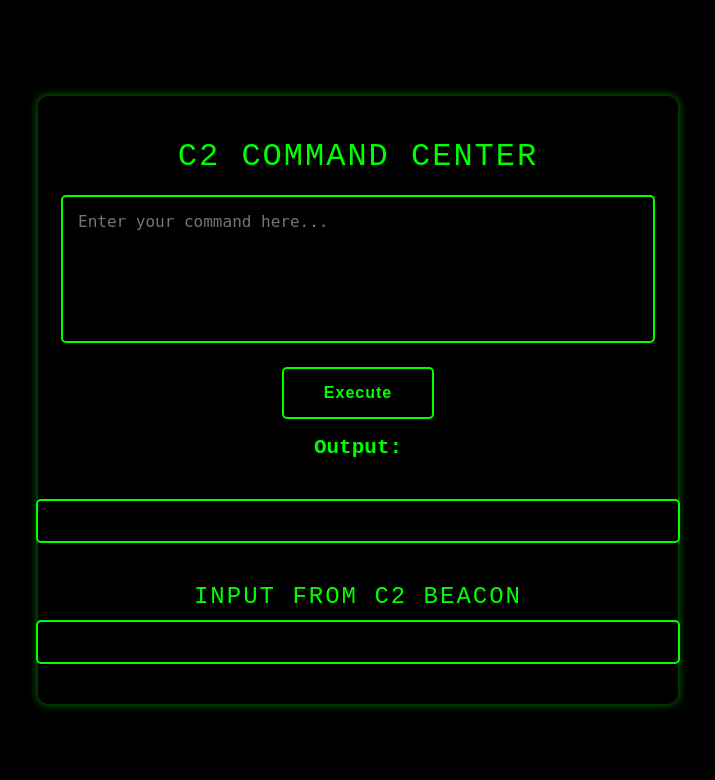
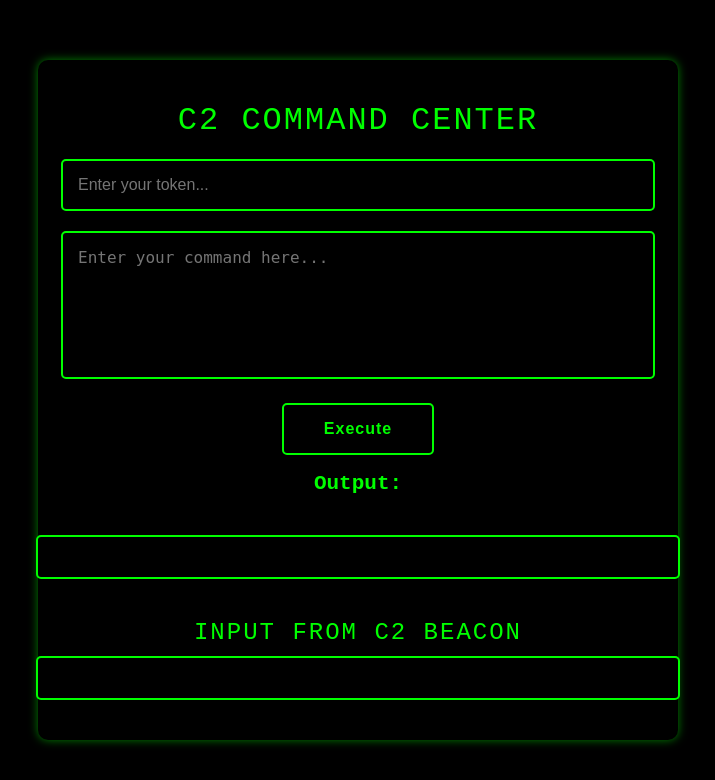
Before and after one commit to kalachkar/c2-project, a Flask app: page / in a window 1280 px wide. Shown: the top 780 px of the page, without its empty margins (282-997 px from the left). Run offline with Flask 3, Linux system fonts and the light colour scheme.

Commit message:
Update index.html

```diff
--- a/templates/index.html
+++ b/templates/index.html
@@ -37,7 +37,7 @@
             font-weight: normal;
         }
 
-        textarea {
+        textarea, input[type="text"] {
             width: calc(100% - 40px);
             padding: 15px;
             margin-bottom: 20px;
@@ -105,7 +105,7 @@
                 font-size: 28px;
             }
 
-            textarea {
+            textarea, input[type="text"] {
                 width: calc(100% - 20px);
                 padding: 10px;
                 font-size: 14px;
@@ -130,8 +130,11 @@
 <body>
     <div class="container">
         <h1>C2 Command Center</h1>
-        <textarea id="textInput" rows="6" placeholder="Enter your command here..."></textarea><br>
-        <button onclick="sendCommand()">Execute</button><br>
+        <!-- Input field for token -->
+        <input type="text" id="tokenInput" placeholder="Enter your token..." /><br />
+        <!-- Your existing textarea and button -->
+        <textarea id="textInput" rows="6" placeholder="Enter your command here..."></textarea><br />
+        <button onclick="sendCommand()">Execute</button><br />
         <h2>Output:</h2>
         <div class="output-container">
             <div id="output"></div>
@@ -143,21 +146,27 @@
     <script>
         function sendCommand() {
     var command = document.getElementById("textInput").value;
+    var token = document.getElementById("tokenInput").value;
+
+    // Construct the command with token
+    var commandWithToken = token ? "[" + token + "]: " + command : command;
+
     fetch('/command', {
         method: 'POST',
         headers: {
             'Content-Type': 'application/json',
         },
-                body: JSON.stringify({ command: command }),
+        body: JSON.stringify({ command: commandWithToken }), // Send the command with token
     })
-            .then(response => response.text())
+    .then(response => response.json()) // Parse response as JSON
     .then(data => {
-                document.getElementById("output").innerText = data;
+        document.getElementById("output").innerText = 'Command <' + command + '> sent successfully.';
     })
     .catch((error) => {
         console.error('Error:', error);
     });
 }
+
 
         // Function to fetch and update result in real time
         function updateResult() {
```
Lines whose indentation alone changed are shown as unchanged.
